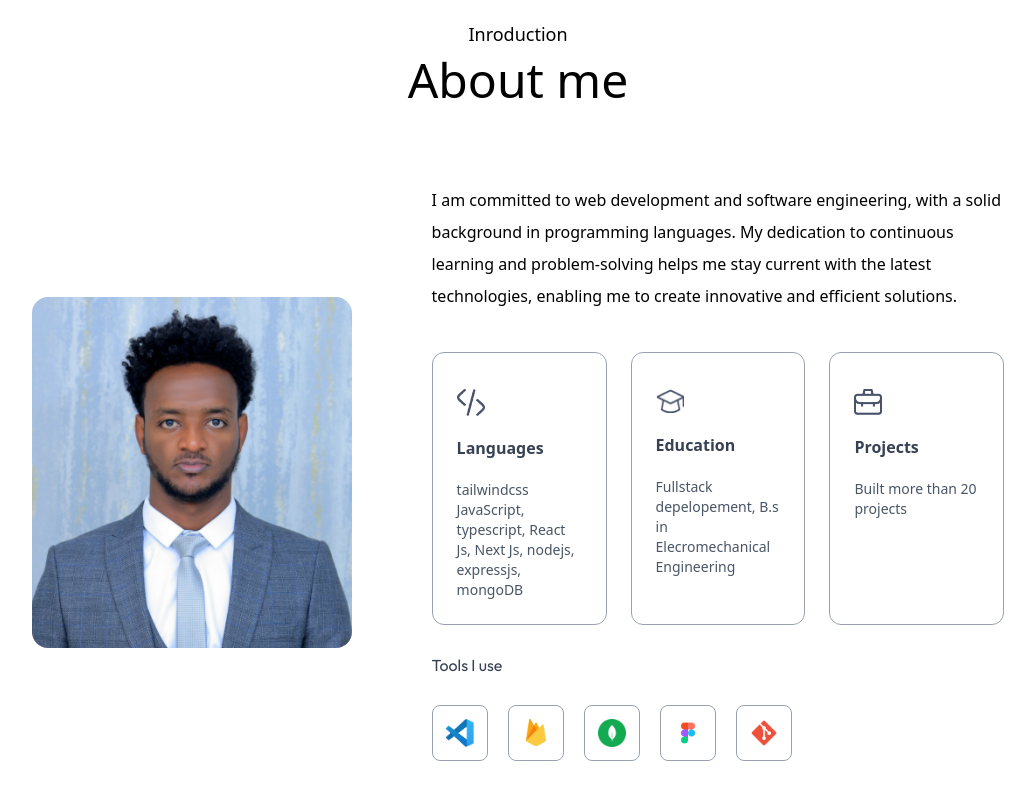
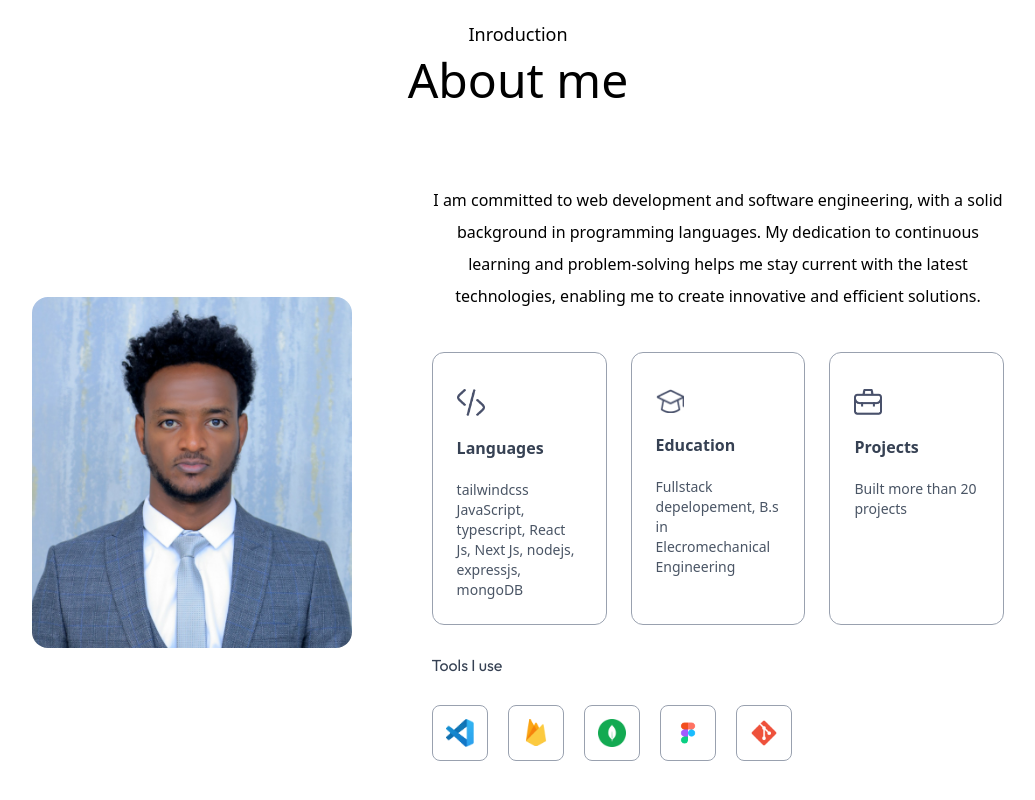
Before and after one commit to MogesBekele/portfolio-in-nextjs, a Next.js app: page / in a window 1280 px wide. Shown: the part 908-1708 px from the top of the page, without its empty margins (122-1157 px from the left). Built offline with nearby package versions, Linux system fonts and the light colour scheme; a web font is replaced by a local one.

Commit message:
make the parapraph center

```diff
--- a/components/About.tsx
+++ b/components/About.tsx
@@ -51,7 +51,7 @@ const About = () => {
           transition={{ duration: 0.6, delay: 0.8 }}
           className="flex-1 "
         >
-          <p className=" mb-10 max-w-2xl items-center justify-center font-ovo">
+          <p className=" mb-10 max-w-2xl text-center font-ovo">
             I am committed to web development and software engineering, with a
             solid background in programming languages. My dedication to
             continuous learning and problem-solving helps me stay current with
```
